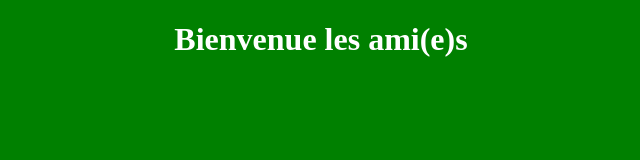
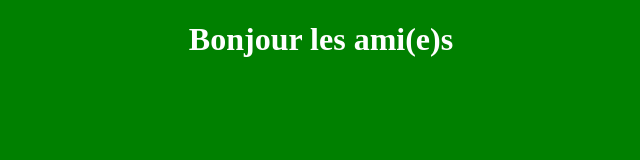
Before and after one commit to demoCours/helloDemoCours, a plain HTML site: page index.html in a window 1280 px wide. Shown: the whole page, without its empty margins (319-959 px from the left). Drawn offline with Linux system fonts and the light colour scheme.

Commit message:
bienvenue->bonjour

```diff
--- a/index.html
+++ b/index.html
@@ -12,7 +12,7 @@
 
 <body>
 <div align="center">
-<h1> Bienvenue les ami(e)s</h1>
+<h1> Bonjour les ami(e)s</h1>
 </div>
 </body>
 
```
